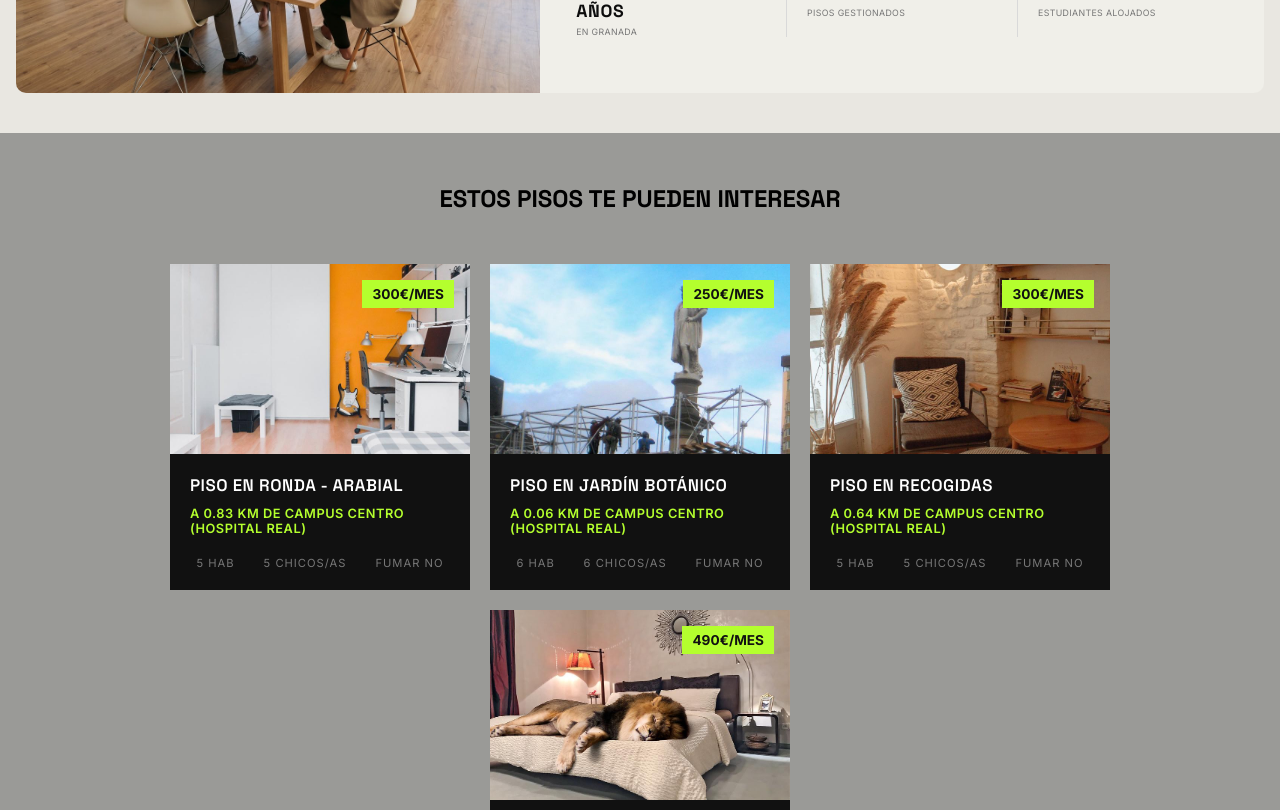
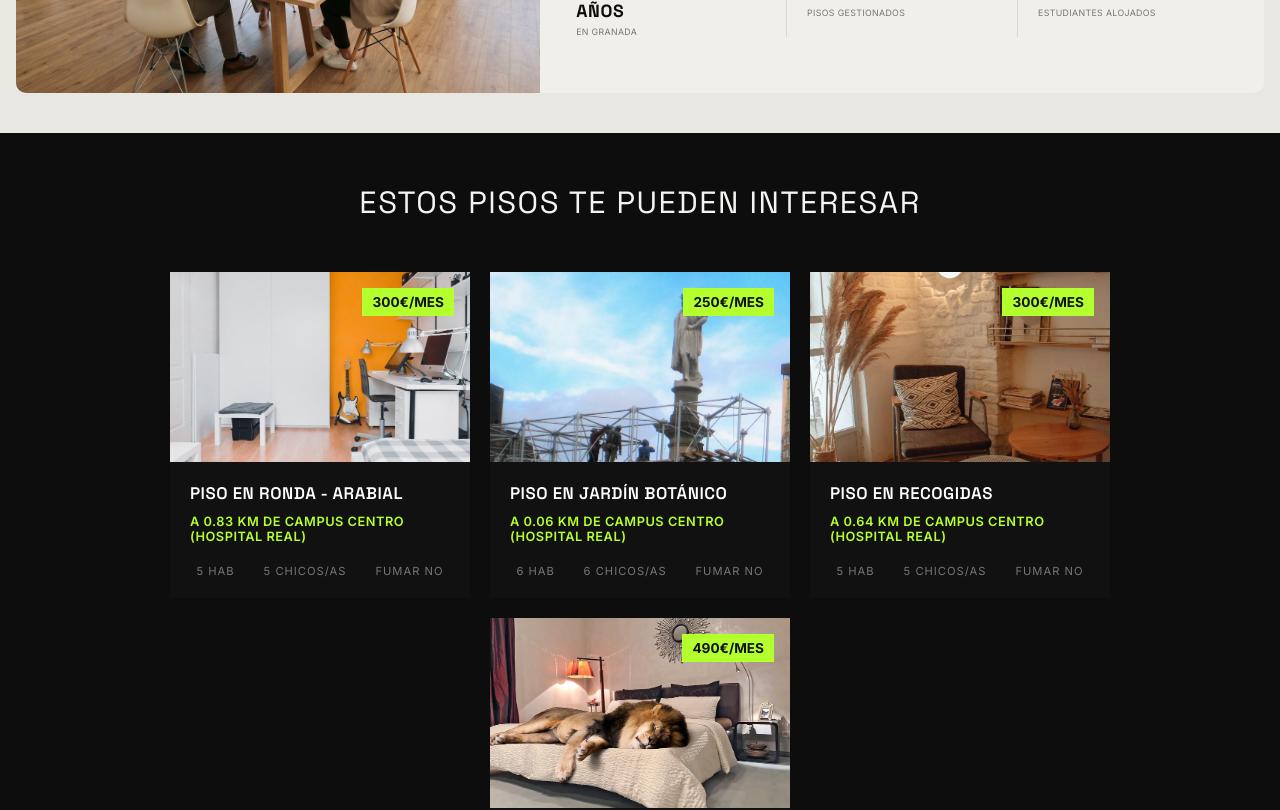
Before and after one commit to webcartaonline/inmobiliaria, a React (Vite) app: page / in a window 1280 px wide. Shown: the part 760-1570 px from the top of the page. Built offline with nearby package versions, Linux system fonts and the light colour scheme.

Commit message:
fix: align FlatsSection colors with design palette

```diff
--- a/src/components/flatsSection/FlatsSection.css
+++ b/src/components/flatsSection/FlatsSection.css
@@ -1,5 +1,6 @@
 .flatsSectionTitle {
-    background-color: #9A9A97;
+    background-color: #0D0D0D;
+    color: #F4F4F2;
     display: flex;
     justify-content: center;
     align-items: center;
@@ -7,10 +8,14 @@
     padding: 50px 0px 50px 0px;
 
     font-family: 'Space Grotesk', sans-serif;
+    font-size: clamp(1.45rem, 2.4vw, 2rem);
+    font-weight: 400;
+    text-transform: uppercase;
+    letter-spacing: 0.05em;
 }
 
 .flatsSectionGrid {
-    background-color: #9A9A97;
+    background-color: #0D0D0D;
 
     display: flex;
     justify-content: center;
```
